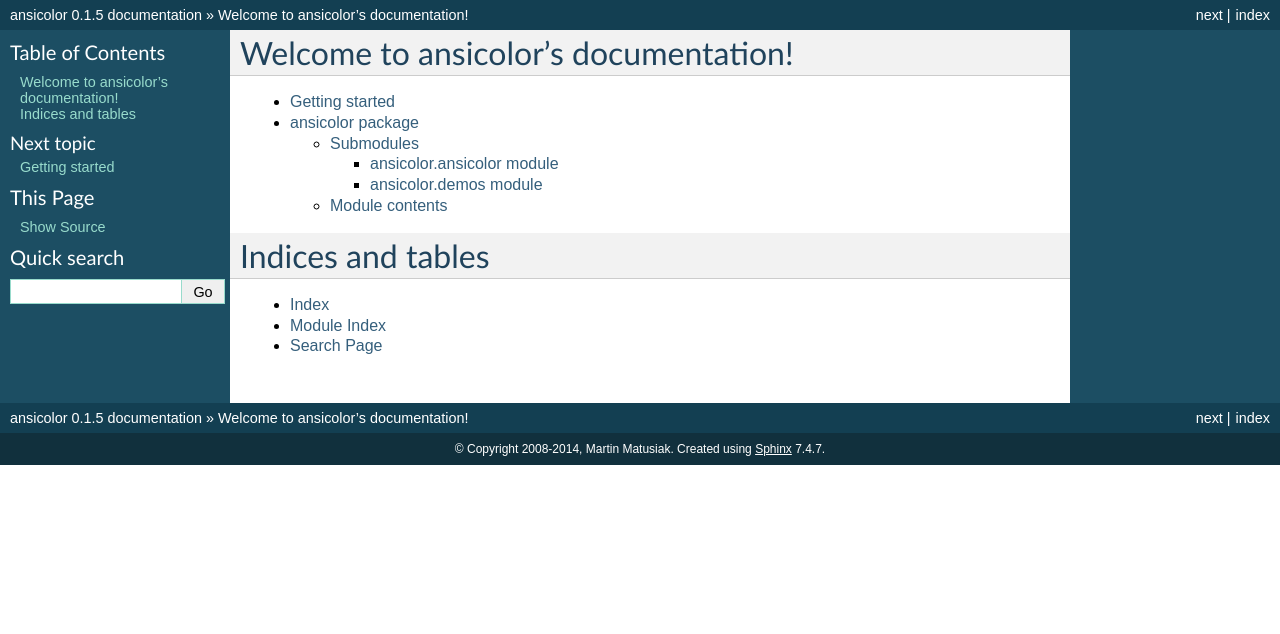
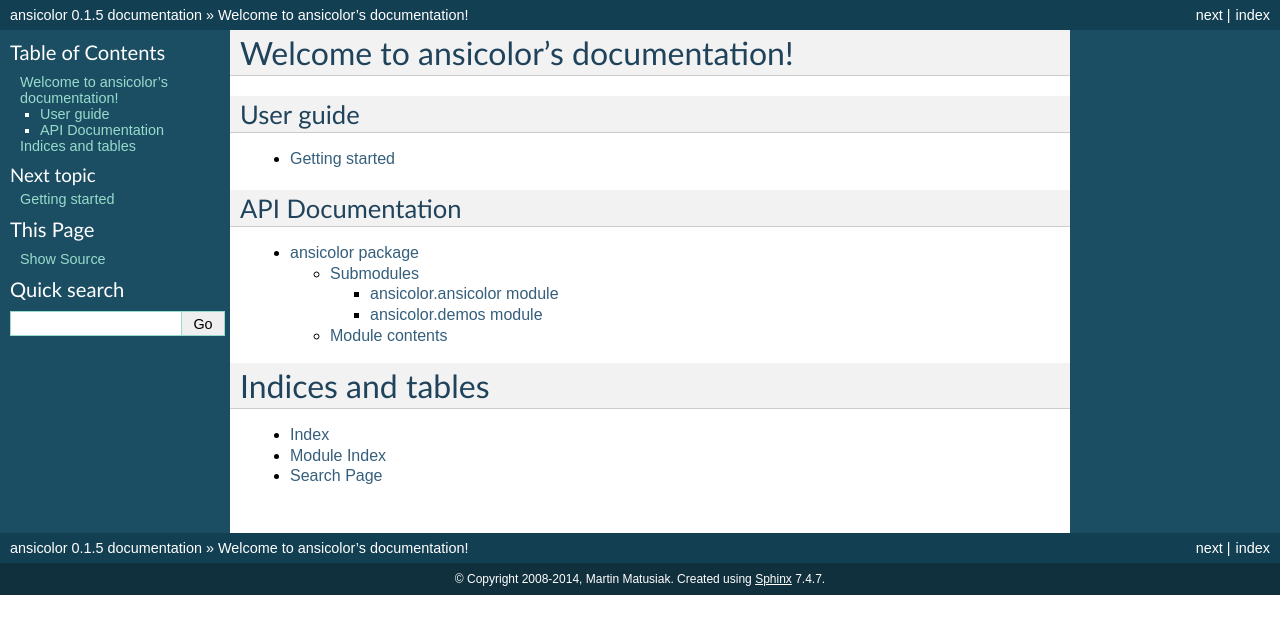
Before and after one commit to numerodix/ansicolor, a Sphinx documentation site: the page built from docs/index.rst, in a window 1280 px wide. Shown: the top 634 px of the page. Built offline with Sphinx 7.4.7, drawn with Linux system fonts in a browser that asks for light colours.

Commit message:
fix up the docs index

```diff
--- a/docs/index.rst
+++ b/docs/index.rst
@@ -6,10 +6,20 @@
 Welcome to ansicolor's documentation!
 =====================================
 
+User guide
+----------
+
 .. toctree::
    :maxdepth: 4
 
    src/getting_started.rst
+
+API Documentation
+-----------------
+
+.. toctree::
+   :maxdepth: 4
+
    ansicolor
 
 
```
